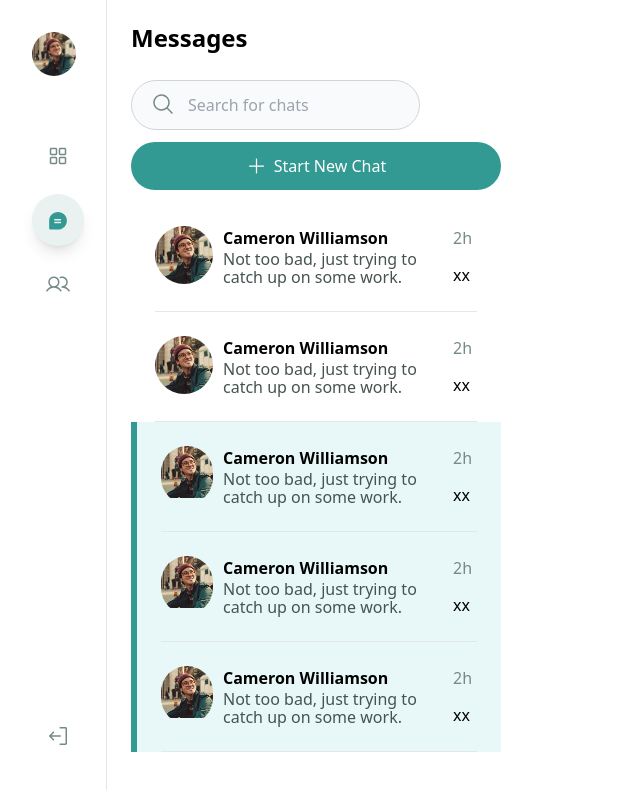
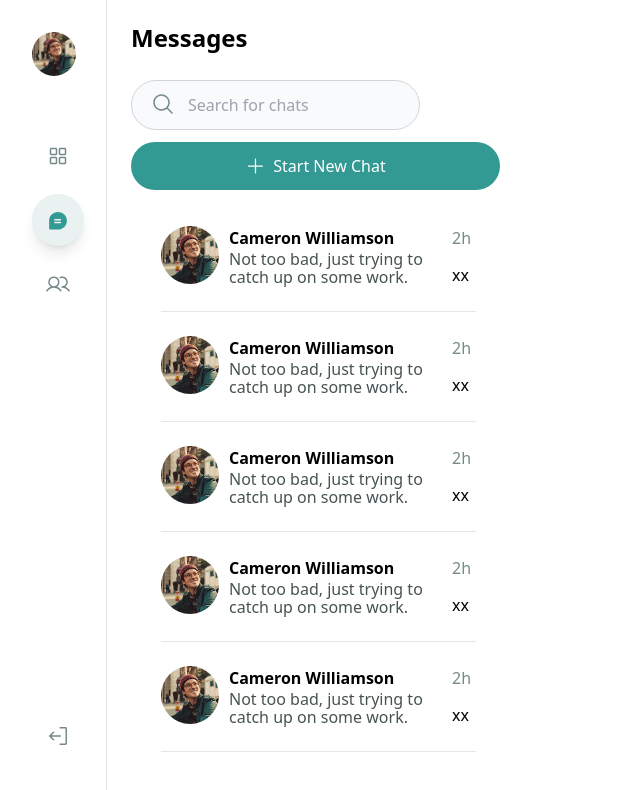
Before and after one commit to AndreyPesh/chatF, a React (Vite) app: page /messages in a window 1280 px wide. Shown: the top 790 px of the page, without its empty margins (0-640 px from the left). Built offline with nearby package versions, Linux system fonts and the light colour scheme.

Commit message:
feat: add styles

```diff
--- a/src/4_features/listChat/ListChat.tsx
+++ b/src/4_features/listChat/ListChat.tsx
@@ -1,12 +1,24 @@
+import { useState } from 'react';
 import PreviewChat from './ui/PreviewChat';
 
 const fakeArrayChat = Array(5).fill('');
 
 const ListChat = () => {
+  const [currentChat, setCurrentChat] = useState<number | null>(null);
+
+  // const openChatHandler = (id: number) => {
+  //   console.log(id);
+  // };
+
   return (
     <div className="max-w-[370px]">
       {fakeArrayChat.map((_, index) => (
-        <PreviewChat key={index} isActive={Math.random() > 0.5} />
+        <PreviewChat
+          key={index}
+          id={index}
+          isActive={currentChat === index}
+          openChatHandler={setCurrentChat}
+        />
       ))}
     </div>
   );
--- a/src/4_features/listChat/ui/PreviewChat.tsx
+++ b/src/4_features/listChat/ui/PreviewChat.tsx
@@ -1,15 +1,28 @@
+import { Dispatch, FC, SetStateAction } from 'react';
 import classNames from 'classnames';
 
-const PreviewChat = ({ isActive }: { isActive: boolean }) => {
+interface PreviewChatProps {
+  id: number;
+  isActive: boolean;
+  openChatHandler: Dispatch<SetStateAction<number | null>>;
+}
+
+const PreviewChat: FC<PreviewChatProps> = ({
+  id,
+  isActive,
+  openChatHandler,
+}) => {
   return (
     <div
+      onClick={() => openChatHandler(id)}
       className={classNames('pl-6 pt-6 pr-6 cursor-pointer', {
         'border-l-[6px] border-l-nephritis bg-light-nephritis': isActive,
+        'border-l-[6px] border-l-white': !isActive,
       })}
     >
       <div className="pb-6 flex border-b border-b-light">
         <div className="w-[58px] h-[58px] rounded-full overflow-hidden">
-          <img src="/public/avatars/Avatar1.png" alt="user" />
+          <img src="/avatars/Avatar1.png" alt="user" />
         </div>
         <div className="ml-[10px] max-w-[195px]">
           <h2 className="font-bold font-4">Cameron Williamson</h2>
@@ -17,7 +30,7 @@ const PreviewChat = ({ isActive }: { isActive: boolean }) => {
             Not too bad, just trying to catch up on some work. How about you?
           </p>
         </div>
-        <div className="pl-[35px] flex flex-col justify-between">
+        <div className="pl-[28px] flex flex-col justify-between">
           <span className="font-medium text-concrete">2h</span>
           <span className="inline-flex w-6 h-6">xx</span>
         </div>
```
